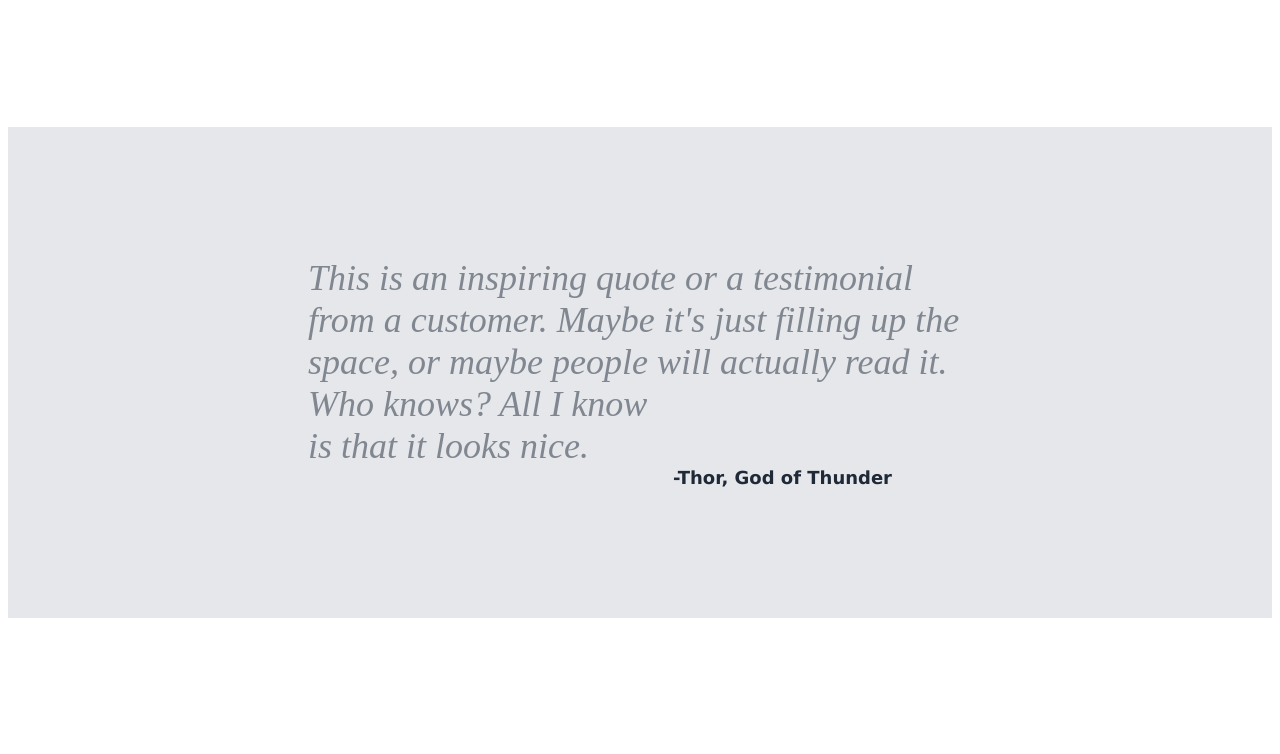
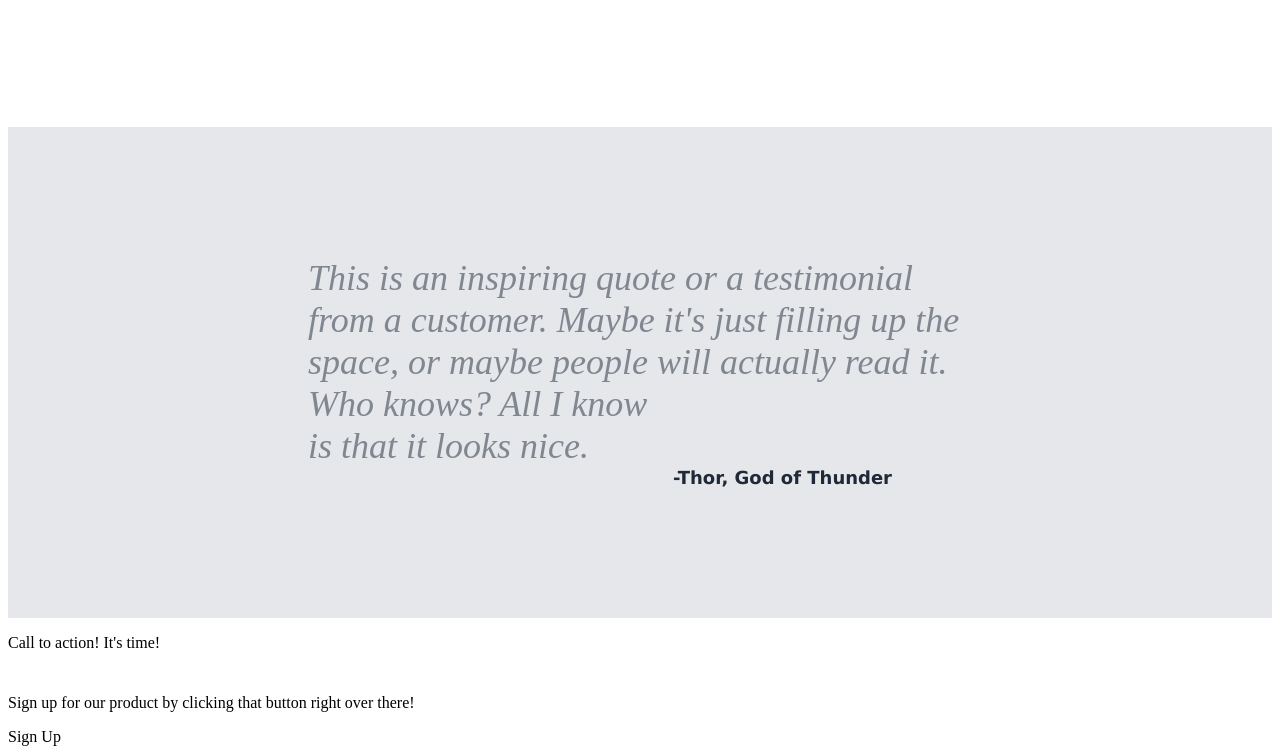
Before and after one commit to 91Flavio91/landing-page, a plain HTML site: page index.html in a window 1280 px wide. Shown: the part 960-1714 px from the top of the page. Before the commit the page ends 1586 px from the top, so only its background shows below. Drawn offline with Linux system fonts and the light colour scheme.

Commit message:
Add call-to-action-section structure

```diff
--- a/index.html
+++ b/index.html
@@ -60,6 +60,16 @@
         </div>
     </div>
 
+    <div id="call-to-action-section">
+        <div class="call-to-action-content">
+            <div class="text">
+                <p class="title">Call to action! It's time!</p>
+                <p class="description">Sign up for our product by clicking that button right over there!</p>
+            </div>
+            <div class="call-to-action">Sign Up</div>
+        </div>
+    </div>
+
 </body>
 
 </html>
```
